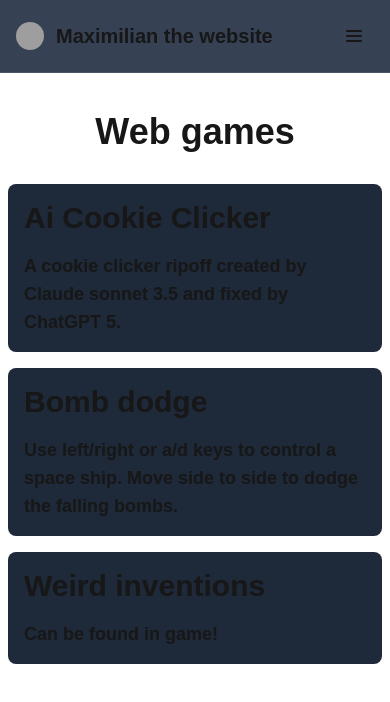
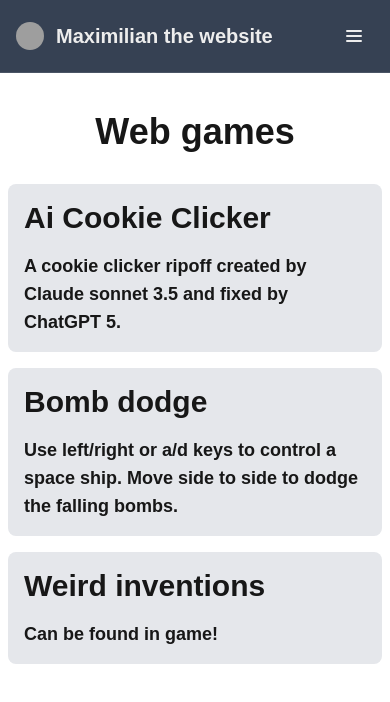
Before and after one commit to maximilian1121/portfolio, a Next.js app: page /games in a window 390 px wide. Shown: the top 702 px of the page. Built offline with nearby package versions, Linux system fonts and the light colour scheme; grey boxes are pictures that could not be loaded.

Commit message:
Refactor games page and update sitemap to include game entries

```diff
--- a/app/games/page.tsx
+++ b/app/games/page.tsx
@@ -1,4 +1,4 @@
-const gameList = [
+export const gameList = [
     {
         title: "Ai Cookie Clicker",
         description:
@@ -27,7 +27,7 @@
                 {gameList.map((game, i) => (
                     <div
                         key={i}
-                        className="relative w-[400px] bg-gray-800 rounded-lg p-4 hover:bg-gray-700 transition"
+                        className="relative w-[400px] bg-gray-200 dark:bg-gray-800 rounded-lg p-4 hover:bg-gray-300 dark:hover:bg-gray-700 transition"
                     >
                         <h1 className="text-3xl font-semibold mb-4">
                             {game.title}
--- a/app/layout.tsx
+++ b/app/layout.tsx
@@ -39,7 +39,7 @@
                 className="rounded-full h-7 w-7"
                 src="/icon"
               />
-              <span className="self-center text-xl text-heading font-semibold whitespace-nowrap">
+              <span className="self-center text-[#ededed] text-gray text-xl text-heading font-semibold whitespace-nowrap">
                 Maximilian the website
               </span>
             </Link>
@@ -59,7 +59,7 @@
                 xmlns="http://www.w3.org/2000/svg"
                 fill="none"
                 viewBox="0 0 24 24"
-                stroke="currentColor"
+                stroke="#ededed"
               >
                 <path strokeLinecap="round" strokeWidth="2" d="M5 7h14M5 12h14M5 17h14" />
               </svg>
--- a/app/page.tsx
+++ b/app/page.tsx
@@ -26,9 +26,16 @@
         </div>
       </div>
       <div className="flex gap-10 align-top justify-center flex-col transition-all">
-        <div className="flex flex-row gap-10 justify-center align-middle flex-wrap md:flex-nowrap transition-all">
-          <img className="dark:hidden" src="/top-langs-light.svg" alt="Github top langs"/>
-          <img className="dark:block hidden" src="/top-langs.svg" alt="Github top langs dark"/>
+        <div className="flex flex-col md:text-2xl text-lg justify-center align-middle">
+          <h1 className="text-center">About me</h1>
+          <p className="mt-4 text-center">
+            Hi, I'm Maximilian. I'm spending a lot of my time to make a single Roblox game. I cant say just yet what it it is or what it's about, but I can say that it has car's
+            I love making games and I find that im really good at making funny additions to such games or Minecraft mods.
+            Speaking of Minecraft mods, anyone who uses anything but fabric is WRONG! Fabric is my personal go to for making Mods
+            It's API I remember by heart and I love using it.
+            I also spend time working on side projects like this site. Thats not all tho, I also work on a few open source projects on GitHub.
+            I also game, duh. My favorite games of all time in order are probably Boneworks, Minecraft, and Roblox (the game studio).
+          </p>
         </div>
         <div className="flex flex-col md:text-2xl text-lg justify-center align-middle">
           <h1 className="text-center">Links</h1>
--- a/app/sitemap.ts
+++ b/app/sitemap.ts
@@ -1,5 +1,6 @@
 import { MetadataRoute } from 'next'
 import { supabase } from '../lib/supabaseClient';
+import { gameList } from './games/page';
 
 type Post = {
   id: string | number;
@@ -21,7 +22,14 @@
     url: `${baseUrl}/blog/${post.slug}`,
     lastModified: new Date(post.created_at),
     changeFrequency: 'weekly' as const,
-    priority: 0.3,
+    priority: 1,
+  }))
+
+  const gamesEntries: MetadataRoute.Sitemap = gameList.map((game) => ({
+    url: `${baseUrl}${game.url}`,
+    lastModified: new Date(),
+    changeFrequency: 'monthly' as const,
+    priority: 0.2,
   }))
 
   return [
@@ -43,6 +51,6 @@
       changeFrequency: 'weekly' as const,
       priority: 0.5,
     },
-    ...postEntries,
+    ...postEntries,...gamesEntries,
   ]
 }
```
Also changed, not shown: public/top-langs-light.svg (deleted), public/top-langs.svg (deleted).
